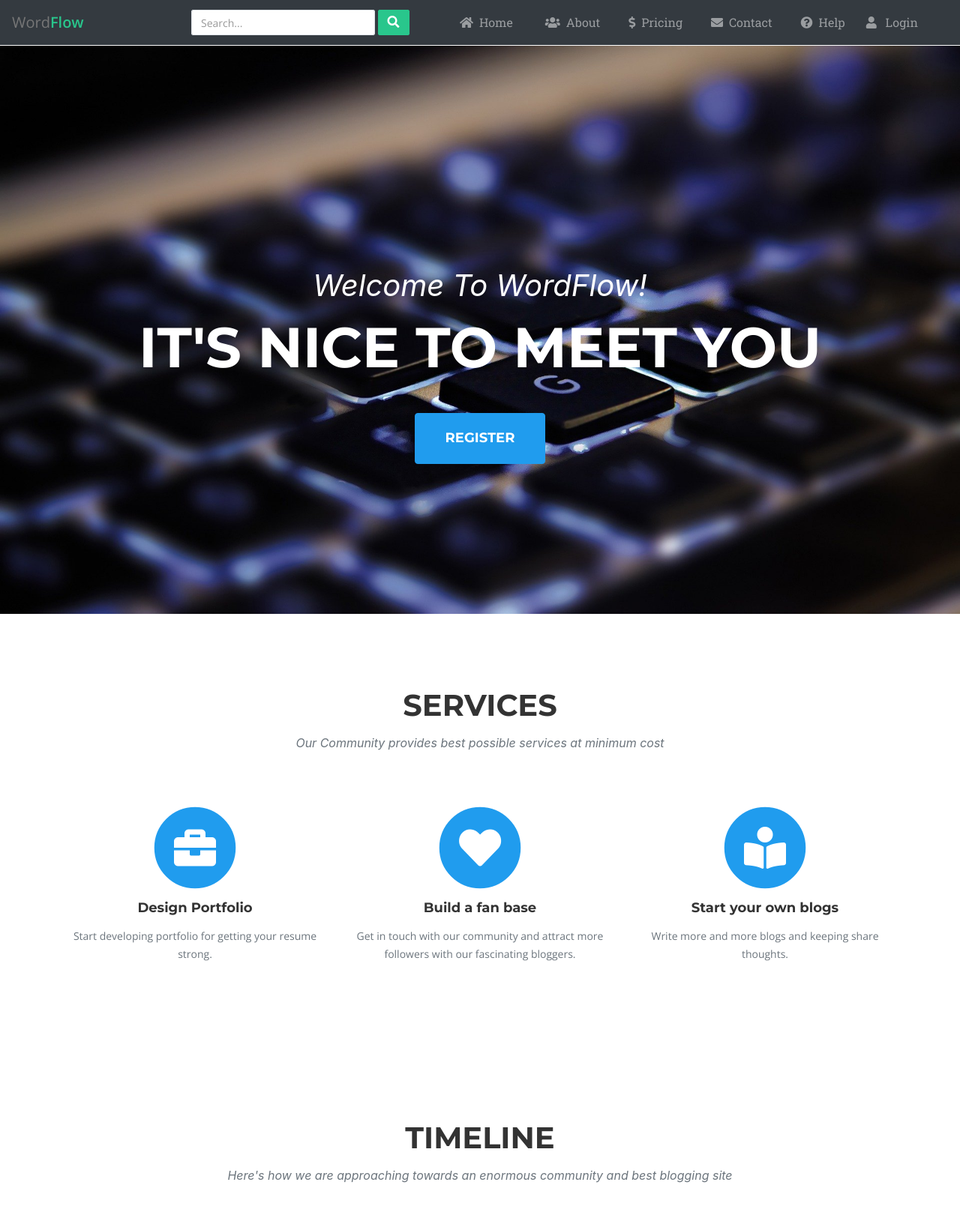
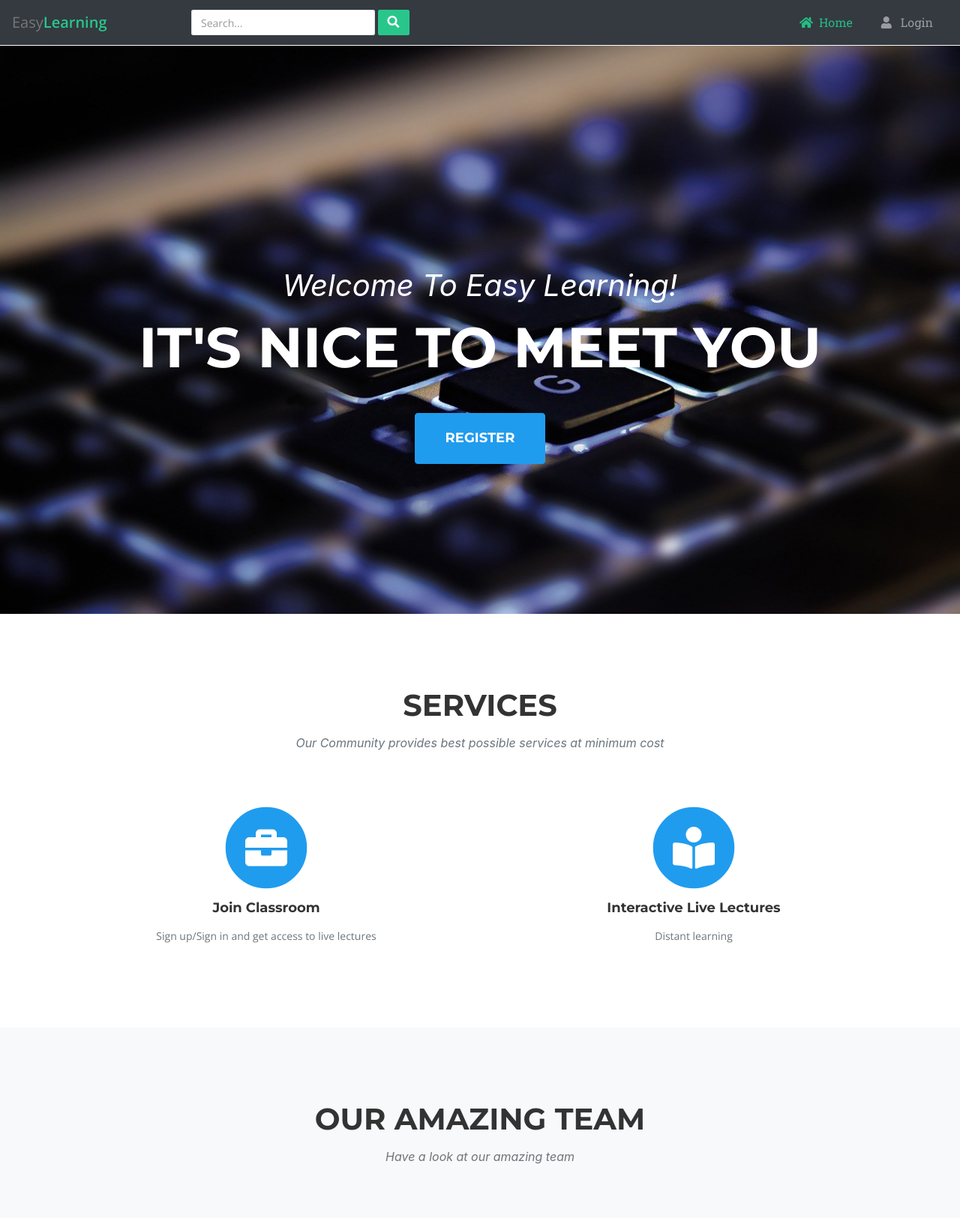
Before and after one commit to rahulmistry33/VideoClassrooms, a Flask app: page / in a window 1280 px wide. Shown: the top 1625 px of the page at 75% size. Run offline with Flask 2, Linux system fonts and the light colour scheme; some libraries are stand-ins or nearby versions; some web fonts are replaced.

Commit message:
Logos added, minor changes

```diff
--- a/templates/courseJoin.html
+++ b/templates/courseJoin.html
@@ -8,6 +8,9 @@
     <link href="https://stackpath.bootstrapcdn.com/bootstrap/4.2.1/css/bootstrap.min.css" rel="stylesheet">
     <link rel="stylesheet" type="text/css" href="{{url_for('static',filename='styles.css')}}"/>
     <link href="https://fonts.googleapis.com/css?family=Roboto+Slab&display=swap" rel="stylesheet">
+    <link rel="apple-touch-icon" sizes="180x180" href="{{url_for('static', filename='images/logo/apple-touch-icon.png')}}">
+  <link rel="icon" type="image/png" sizes="32x32" href="{{url_for('static', filename='images/logo/favicon-32x32.png')}}">
+  <link rel="icon" type="image/png" sizes="16x16" href="{{url_for('static', filename='images/logo/favicon-16x16.png')}}">
 
 	<style type="text/css">
 		#modalForm .modal-dialog .modal-content{
--- a/templates/dashboard.html
+++ b/templates/dashboard.html
@@ -23,6 +23,9 @@
   <link rel="stylesheet" href="{{url_for('static', filename='assets/socicon/css/styles.css')}}">
   <link rel="stylesheet" href="{{url_for('static', filename='assets/theme/css/style.css')}}">
   <link rel="stylesheet" href="{{url_for('static', filename='assets/mobirise/css/mbr-additional.css')}}" type="text/css">
+  <link rel="apple-touch-icon" sizes="180x180" href="{{url_for('static', filename='images/logo/apple-touch-icon.png')}}">
+  <link rel="icon" type="image/png" sizes="32x32" href="{{url_for('static', filename='images/logo/favicon-32x32.png')}}">
+  <link rel="icon" type="image/png" sizes="16x16" href="{{url_for('static', filename='images/logo/favicon-16x16.png')}}">
 </head>
 <body>
 <section class="menu cid-qxyOwCSYXH" once="menu" id="menu2-1" data-rv-view="74">
@@ -73,7 +76,7 @@
   <div class="modal-dialog modal-dialog-centered" role="document">
     <div class="modal-content">
       <div class="modal-header">
-        <h5 class="modal-title" id="exampleModalLongTitle">Logout of Video Classroom</h5>
+        <h5 class="modal-title" id="exampleModalLongTitle">Logout of Easy Learning</h5>
         <button type="button" class="close" data-dismiss="modal" aria-label="Close">
           <span aria-hidden="true">&times;</span>
         </button>
--- a/templates/index.html
+++ b/templates/index.html
@@ -23,13 +23,15 @@
   <script src="//netdna.bootstrapcdn.com/bootstrap/3.2.0/js/bootstrap.min.js"></script>
   <!-- Link all the custom stylesheets and scripts here -->
   <link rel="stylesheet" type="text/css" href="https://cdnjs.cloudflare.com/ajax/libs/font-awesome/5.11.2/css/all.css">
-  <!-- <script src="https://kit.fontawesome.com/08e4ab6b32.js" crossorigin="anonymous"></script> -->
+  <link rel="apple-touch-icon" sizes="180x180" href="{{url_for('static', filename='images/logo/apple-touch-icon.png')}}">
+  <link rel="icon" type="image/png" sizes="32x32" href="{{url_for('static', filename='images/logo/favicon-32x32.png')}}">
+  <link rel="icon" type="image/png" sizes="16x16" href="{{url_for('static', filename='images/logo/favicon-16x16.png')}}">
 
 </head>
 <body id="page-top">
 <nav class="navbar sticky-top navbar-default navbar-expand-lg navbar-dark bg-dark" style="border: none;">
 	<div class="navbar-header d-flex col">
-		<a class="navbar-brand" href="/admin">Word<b>Flow</b></a>
+		<a class="navbar-brand" href="#">Easy<b>Learning</b></a>
 		<button type="button" data-target="#navbarCollapse" data-toggle="collapse" class="navbar-toggle navbar-toggler ml-auto">
 			<span class="navbar-toggler-icon"></span>
 			<span class="icon-bar"></span>
@@ -47,13 +49,9 @@
 			</div>
 		</form>
   	<div id="navbarCollapse" class="collapse navbar-collapse justify-content-start" style="width: 500px;">
-		<ul class="nav navbar-nav">
-			<li class="nav-item" style="margin: 0% 15px;"><a href="/" class="nav-link"><span style="margin: 0% 8px;"><i class="fas fa-home"></i></span>Home</a></li>
-			<li class="nav-item" style="margin: 0% 10px;"><a href="/about" class="nav-link"><span style="margin: 0% 8px;"><i class="fas fa-users"></i></span>About</a></li>
-			<li class="nav-item" style="margin: 0% 10px;"><a href="/pricing" class="nav-link"><span style="margin: 0% 8px;"><i class="fas fa-dollar-sign"></i></span>Pricing</a></li>
-			<li class="nav-item" style="margin: 0% 10px;"><a href="/contact" class="nav-link"><span style="margin: 0% 8px;"><i class="fas fa-envelope"></i></span>Contact</a></li>
-      		<li class="nav-item" style="margin: 0% 10px;"><a href="/help" class="nav-link"><span style="margin: 0% 8px;"><i class="fas fa-question-circle"></i></i></span>Help</a></li>
-      		<li class="nav-item"><a class="nav-link" href="/login"><span style="margin: 0% 8px;"><i class="fa fa-user"></i></span> Login</a></li>
+		<ul class="nav navbar-nav pull-right">
+			<li class="nav-item active" style="margin: 0% 20px;"><a href="/" class="nav-link"><span style="margin: 0% 8px;"><i class="fas fa-home"></i></span>Home</a></li>
+				<li class="nav-item"><a class="nav-link" href="/login"><span style="margin: 0% 8px;"><i class="fa fa-user"></i></span> Login</a></li>
 		</ul>
 	</div>
 </nav>
@@ -65,7 +63,7 @@
   <header class="masthead" style="margin-top: -1.5%;">
     <div class="container">
       <div class="intro-text">
-        <div class="intro-lead-in">Welcome To WordFlow!</div>
+        <div class="intro-lead-in">Welcome To Easy Learning!</div>
         <div class="intro-heading text-uppercase">It's Nice To Meet You</div>
         <a class="btn btn-primary btn-xl text-uppercase js-scroll-trigger" href="/register">Register</a>
       </div>
@@ -82,97 +80,21 @@
         </div>
       </div>
       <div class="row text-center">
-        <div class="col-md-4">
+        <div class="col-md-6">
           <span class="fa-stack fa-4x">
             <i class="fas fa-circle fa-stack-2x text-primary"></i>
             <i class="fas fa-briefcase fa-stack-1x fa-inverse"></i>
           </span>
-          <h4 class="service-heading">Design Portfolio</h4>
-          <p class="text-muted">Start developing portfolio for getting your resume strong.</p>
+          <h4 class="service-heading">Join Classroom</h4>
+          <p class="text-muted">Sign up/Sign in and get access to live lectures</p>
         </div>
-        <div class="col-md-4">
-          <span class="fa-stack fa-4x">
-            <i class="fas fa-circle fa-stack-2x text-primary"></i>
-            <i class="fas fa-heart fa-stack-1x fa-inverse"></i>
-          </span>
-          <h4 class="service-heading">Build a fan base</h4>
-          <p class="text-muted">Get in touch with our community and attract more followers with our fascinating bloggers.</p>
-        </div>
-        <div class="col-md-4">
+        <div class="col-md-6">
           <span class="fa-stack fa-4x">
             <i class="fas fa-circle fa-stack-2x text-primary"></i>
             <i class="fas fa-book-reader fa-stack-1x fa-inverse"></i>
           </span>
-          <h4 class="service-heading">Start your own blogs</h4>
-          <p class="text-muted">Write more and more blogs and keeping share thoughts.</p>
-        </div>
-      </div>
-    </div>
-  </section>
-
-
-  <!-- About -->
-  <section class="page-section" id="about">
-    <div class="container">
-      <div class="row">
-        <div class="col-lg-12 text-center">
-          <h2 class="section-heading text-uppercase">Timeline</h2>
-          <h3 class="section-subheading text-muted">Here's how we are approaching towards an enormous community and best blogging site</h3>
-        </div>
-      </div>
-      <div class="row">
-        <div class="col-lg-12">
-          <ul class="timeline">
-            <li>
-              <div class="timeline-image">
-                <img class="rounded-circle img-fluid" src="{{url_for('static', filename='images/about/1.jpg')}}" alt="beginning">
-              </div>
-              <div class="timeline-panel">
-                <div class="timeline-heading">
-                  <h4>2018-2019</h4>
-                  <h4 class="subheading">Our Humble Beginnings</h4>
-                </div>
-                <div class="timeline-body">
-                  <p class="text-muted">Starting with small number of collaborators, binding new collaborators with time and implementing the features enabling bloggers write blogs easily.</p>
-                </div>
-              </div>
-            </li>
-            <li class="timeline-inverted">
-              <div class="timeline-image">
-                <img class="rounded-circle img-fluid" src="{{url_for('static', filename='images/about/2.jpg')}}" alt="">
-              </div>
-              <div class="timeline-panel">
-                <div class="timeline-heading">
-                  <h4>May 2019</h4>
-                  <h4 class="subheading">Community expanding widely</h4>
-                </div>
-                <div class="timeline-body">
-                  <p class="text-muted">Heading towards a vast expanding community of more than 20K bloggers</p>
-                </div>
-              </div>
-            </li>
-            <li>
-              <div class="timeline-image">
-                <img class="rounded-circle img-fluid" src="{{url_for('static', filename='images/about/3.jpg')}}" alt="">
-              </div>
-              <div class="timeline-panel">
-                <div class="timeline-heading">
-                  <h4>June 2018</h4>
-                  <h4 class="subheading">Premium Features added</h4>
-                </div>
-                <div class="timeline-body">
-                  <p class="text-muted">Releasing premium features to our fascinating community of bloggers to encourage them to write more blogs.</p>
-                </div>
-              </div>
-            </li>
-            <li class="timeline-inverted">
-              <div class="timeline-image">
-                <h4>Be Part
-                  <br>Of Our
-                  <br>Community!</h4>
-              </div>
-            </li>
-          </ul>
+          <h4 class="service-heading">Interactive Live Lectures</h4>
+          <p class="text-muted">Distant learning</p>
         </div>
       </div>
     </div>
@@ -266,7 +188,7 @@
 
       <div class="row">
         <div class="col-lg-8 mx-auto text-center">
-          <p class="large text-muted">Blogging the reel world, sharing millions of thoughts across the community.</p>
+          <p class="large text-muted">Education for all and sharing millions of thoughts across the globe.</p>
         </div>
       </div>
     </div>
@@ -285,8 +207,8 @@
   <div class="container-fluid text-center text-md-left">
     <div class="row" id="footer-content">
       <div class="col-md-6 mt-md-0 mt-3">
-        <h5 class="text-uppercase">WordFlow Inc.</h5>
-        <p>An easy to use platform for reading, writing posts.</p>
+        <h5 class="text-uppercase">Easy Learning Inc.</h5>
+        <p>An easy to use platform for anytime, anywhere education</p>
       </div>
       <hr class="clearfix w-100 d-md-none pb-3">
       <div class="col-md-3 mb-md-0 mb-3">
@@ -301,8 +223,8 @@
     </div>
   </div>
   	<div class="row"  style="border: 1px solid white;">
-  		<div class="footer-copyright text-center py-3 col-sm-6" style="color: white;">© 2019 Copyright:
-    		<a href="https://mdbootstrap.com/education/bootstrap/"> Classroom.com</a>
+  		<div class="footer-copyright text-center py-3 col-sm-6" style="color: white;">© 2020 Copyright:
+    		<a href="https://mdbootstrap.com/education/bootstrap/"> EasyLearning.com</a>
     	</div>
     	<div class="footer-copyright text-center py-3 col-sm-6">
     	<ul class="list-inline">
--- a/templates/login.html
+++ b/templates/login.html
@@ -2,10 +2,13 @@
 <head>
 <title>Login Page</title>
     <link rel="stylesheet" type="text/css" href="{{url_for('static',filename='login.css')}}">
+    <link rel="apple-touch-icon" sizes="180x180" href="{{url_for('static', filename='images/logo/apple-touch-icon.png')}}">
+	  <link rel="icon" type="image/png" sizes="32x32" href="{{url_for('static', filename='images/logo/favicon-32x32.png')}}">
+	  <link rel="icon" type="image/png" sizes="16x16" href="{{url_for('static', filename='images/logo/favicon-16x16.png')}}">
 </head>
 <style type="text/css">
 	body{
-		background-image: url({{url_for("static", filename="images/login.jpg")}});
+		background-image: url({{url_for('static', filename='images/login.jpg')}});
 	}
 </style>
 <body>
```
Also changed, not shown: static/images/logo/android-chrome-192x192.png (added), static/images/logo/android-chrome-512x512.png (added), static/images/logo/apple-touch-icon.png (added), static/images/logo/favicon-16x16.png (added), static/images/logo/favicon-32x32.png (added), static/images/logo/favicon.ico (added).
